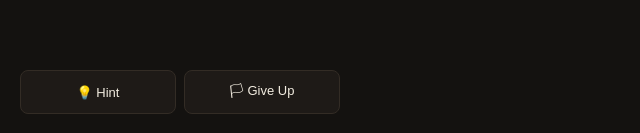
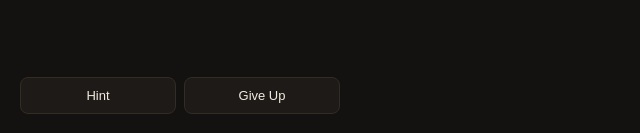
Before and after one commit to beamxyz02/mesozoa, a plain HTML site: page index.html in a window 1280 px wide. Shown: the part 664-797 px from the top of the page, 0-640 px from the left. Drawn offline with Linux system fonts and the light colour scheme.

Commit message:
Update index.html

```diff
--- a/index.html
+++ b/index.html
@@ -329,9 +329,9 @@ header.top{
     </div>
 
     <div class="action-bar">
-      <button class="btn btn-ghost" id="btnHint">💡 Hint</button>
-      <button class="btn btn-ghost" id="btnGiveUp">🏳 Give Up</button>
-      <button class="btn btn-ghost" id="btnNewEndless" style="display:none;">🔀 New</button>
+      <button class="btn btn-ghost" id="btnHint">Hint</button>
+      <button class="btn btn-ghost" id="btnGiveUp">Give Up</button>
+      <button class="btn btn-ghost" id="btnNewEndless" style="display:none;">New</button>
     </div>
   </aside>
 
```
